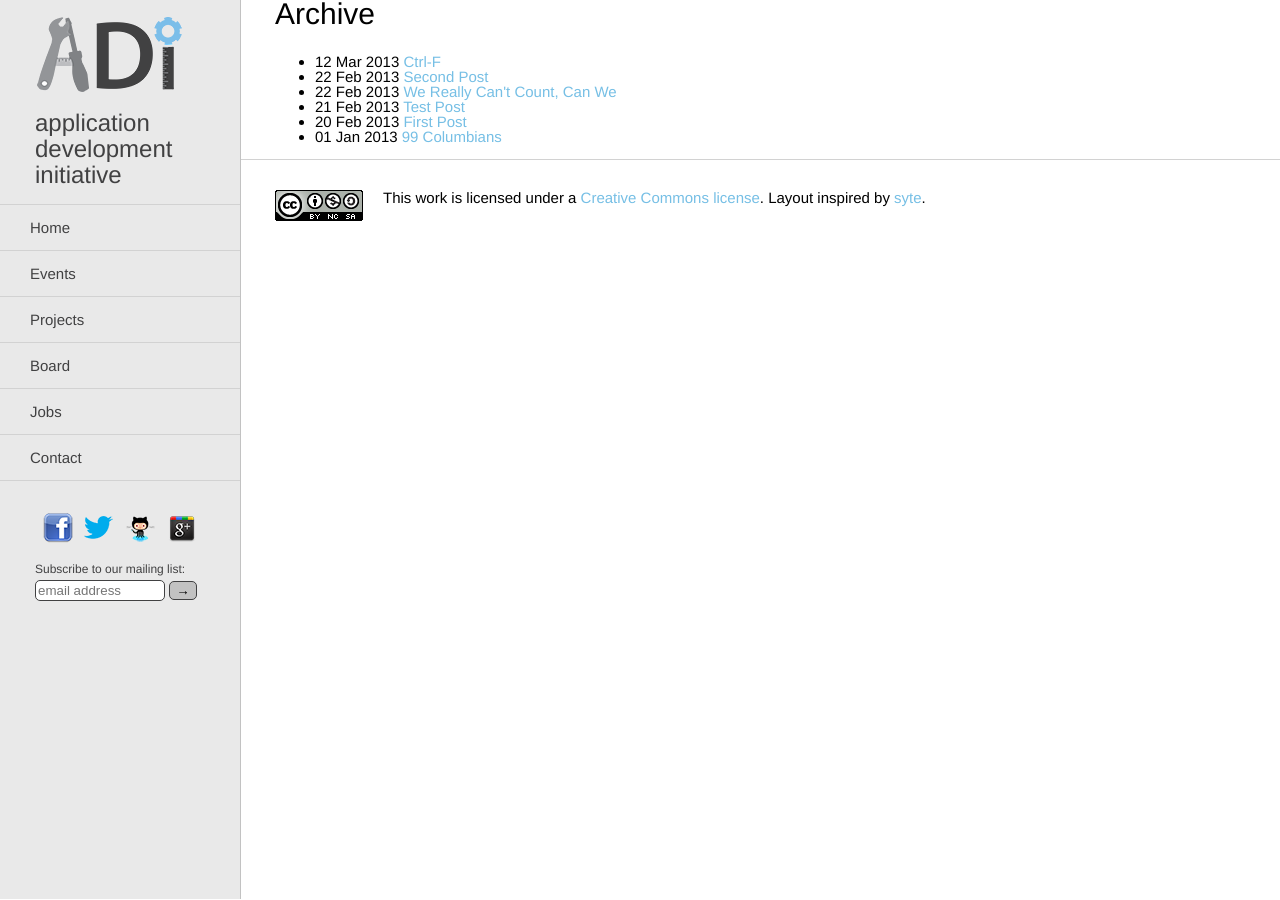
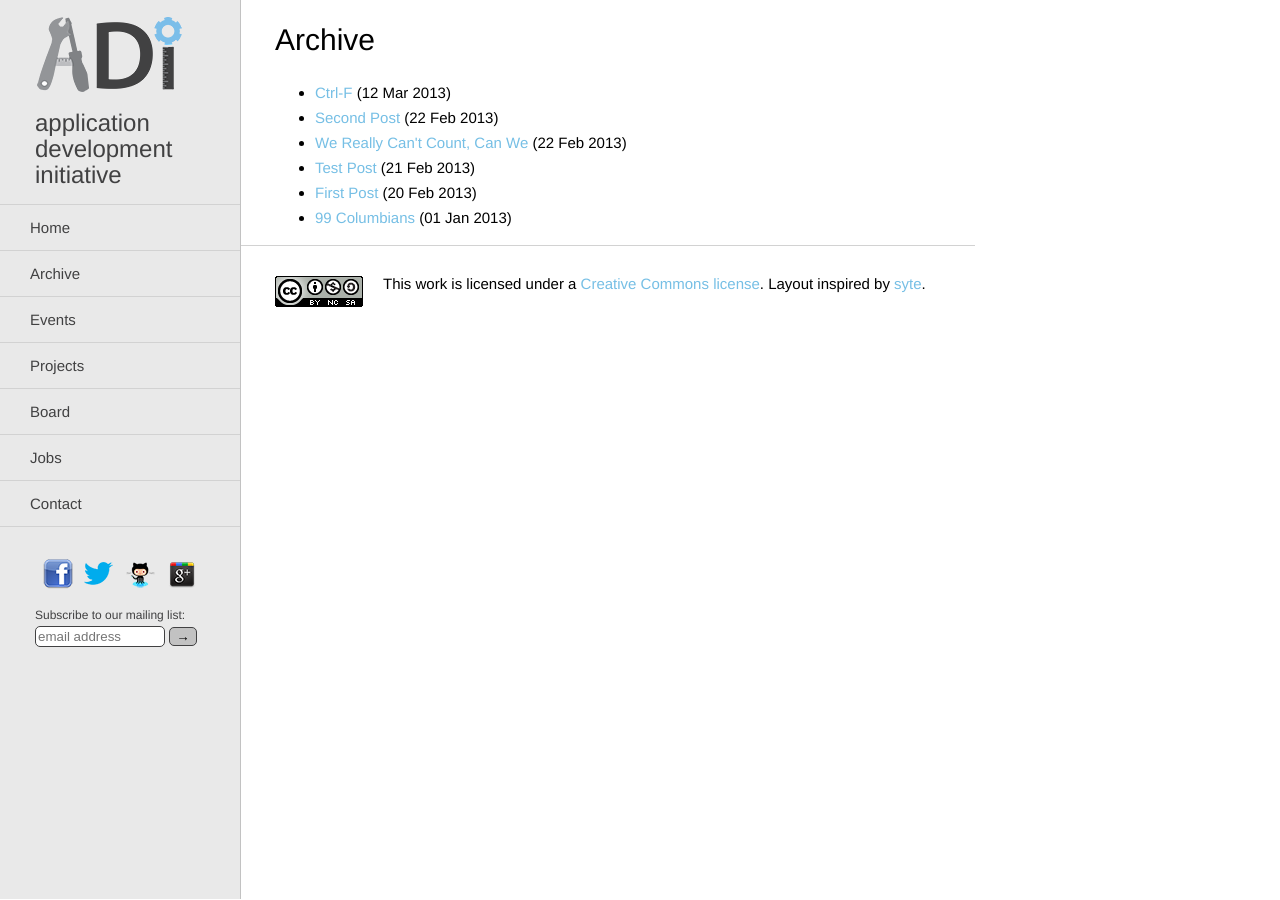
Before and after one commit to adicu/adicu.github.com-dep, a Jekyll site: the page built from archive.html, in a window 1280 px wide. Built offline with Jekyll 4.4.1, drawn with Linux system fonts in a browser that asks for light colours.

Commit message:
Update archive to jive with new site

```diff
--- a/_layouts/default.html
+++ b/_layouts/default.html
@@ -23,6 +23,7 @@
     <nav>
       <ul class="main-nav">
         <li><a href="/">Home</a></li>
+        <li><a href="/archive.html">Archive</a></li>
         <li><a href="/events.html">Events</a></li>
         <li><a href="/projects.html">Projects</a></li>
         <li><a href="/board.html">Board</a></li>
--- a/archive.html
+++ b/archive.html
@@ -2,13 +2,14 @@
 layout: default
 title: Archive
 ---
-
-<h2>Archive</h2>
+<div class="intro">
+  <h2>Archive</h2>
+</h2>
 
 <div id="post_links">
 <ul>
 {% for post in site.posts %}
-	<li><span>{{ post.date | date_to_string }}</span>  <a href="{{ post.url }}">{{ post.title }}</a></li>
+    <li><a href="{{ post.url }}">{{ post.title }}</a> ({{post.date | date_to_string }})</li>
 	{% endfor %}
 </ul>
 </div>
--- a/css/style.css
+++ b/css/style.css
@@ -274,3 +274,7 @@
 #mc-embedded-subscribe:hover{
   background: #7BBEE9;
 }
+
+#post_links li {
+  line-height: 25px;
+}
```
